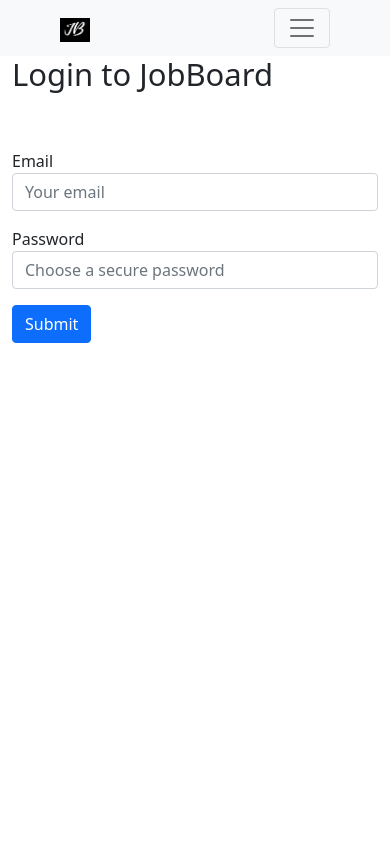
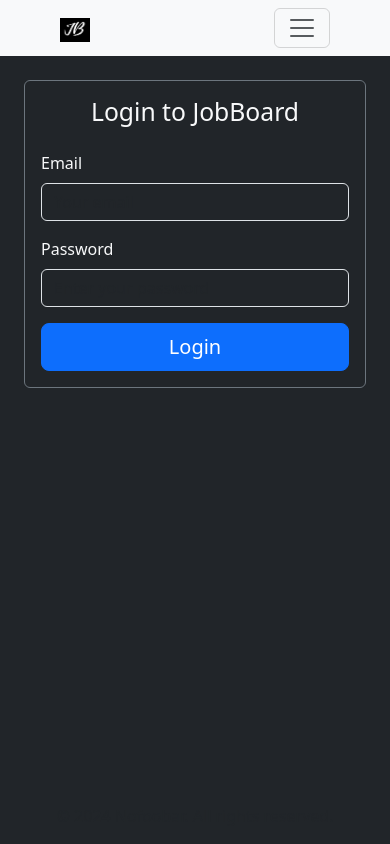
Before and after one commit to FrankCasanova/jobboard-api-2023, a FastAPI app: page /login/ in a window 390 px wide. Run offline with FastAPI, Linux system fonts and the light colour scheme; some libraries are stand-ins or nearby versions.

Commit message:
base.html, cards.html, login.html updated

```diff
--- a/backend/main.py
+++ b/backend/main.py
@@ -27,7 +27,7 @@ def create_tables() -> None:
     Base.metadata.create_all(bind=engine)
 
 
-def start_application() -> FastAPI():
+def start_application() -> FastAPI:
     app = FastAPI(title=settings.PROJECT_NAME, version=settings.PROJECT_VERSION)
     include_router(app)
     configure_static(app)
--- a/backend/templates/auth/login.html
+++ b/backend/templates/auth/login.html
@@ -1,41 +1,71 @@
 {% extends "shared/base.html" %}
 
 {% block title %}
-  <title>Login</title>
+  <title>Login - JobBoard</title>
 {% endblock %}
 
 {% block content %}
 <div class="container">
-    <div class="row">
-      <h5 class="display-5">Login to JobBoard</h5>
-      <div class="text-danger font-weight-bold">
+  <div class="row justify-content-center">
+    <div class="col-md-6">
+      <div class="card bg-dark text-light border-secondary slide-in">
+        <div class="card-body">
+          <h2 class="card-title text-center mb-4">Login to JobBoard</h2>
+
+          {% if errors %}
+          <div class="alert alert-danger fade-in" role="alert">
+            <ul class="mb-0">
               {% for error in errors %}
-            <li>{{error}}</li>
+                <li>{{ error }}</li>
               {% endfor %}
-      </div>
-
-      <div class="text-success font-weight-bold">
-        {% if msg %}
-        <div class="badge bg-success text-wrap font-weight-bold" style="font-size: large;">
-          {{msg}}
+            </ul>
           </div>
           {% endif %}
+
+          {% if msg %}
+          <div class="alert alert-success fade-in" role="alert">
+            {{ msg }}
           </div>
-    </div>
+          {% endif %}
 
-
-    <div class="row my-5">
-      <form method="POST">
+          <form method="POST" class="needs-validation" novalidate>
             <div class="mb-3">
-          <label>Email</label>
-          <input type="text" required placeholder="Your email" name="email" value="{{email}}" class="form-control">
+              <label for="email" class="form-label">Email</label>
+              <input type="email" class="form-control bg-dark text-light" id="email" name="email" value="{{ email }}" required placeholder="Your email">
+              <div class="invalid-feedback">Please enter a valid email address.</div>
             </div>
             <div class="mb-3">
-          <label>Password</label>
-          <input type="password" required placeholder="Choose a secure password" value="{{password}}" name="password" class="form-control">
+              <label for="password" class="form-label">Password</label>
+              <input type="password" class="form-control bg-dark text-light" id="password" name="password" value="{{ password }}" required placeholder="Enter your password">
+              <div class="invalid-feedback">Please enter your password.</div>
             </div>
-        <button type="submit" class="btn btn-primary">Submit</button>
+            <div class="d-grid">
+              <button type="submit" class="btn btn-primary btn-lg">Login</button>
+            </div>
           </form>
         </div>
       </div>
+    </div>
+  </div>
+</div>
 {% endblock %}
+
+{% block scripts %}
+<script>
+  // Form validation
+  (function () {
+    'use strict'
+    var forms = document.querySelectorAll('.needs-validation')
+    Array.prototype.slice.call(forms)
+      .forEach(function (form) {
+        form.addEventListener('submit', function (event) {
+          if (!form.checkValidity()) {
+            event.preventDefault()
+            event.stopPropagation()
+          }
+          form.classList.add('was-validated')
+        }, false)
+      })
+  })()
+</script>
+{% endblock %}
--- a/backend/templates/shared/base.html
+++ b/backend/templates/shared/base.html
@@ -1,27 +1,53 @@
 <!DOCTYPE html>
-<html lang="en-us">
+<html lang="en-us" class="h-100">
 <head>
     <meta charset="utf-8">
     <meta name="viewport" content="width=device-width, initial-scale=1.0">
     <meta name="nofoobar.com" content="Nofoobar">
-    <link href="https://cdn.jsdelivr.net/npm/bootstrap@5.0.0-beta2/dist/css/bootstrap.min.css" rel="stylesheet" integrity="sha384-BmbxuPwQa2lc/FVzBcNJ7UAyJxM6wuqIj61tLrc4wSX0szH/Ev+nYRRuWlolflfl" crossorigin="anonymous">
+    <link href="https://cdn.jsdelivr.net/npm/bootstrap@5.3.0/dist/css/bootstrap.min.css" rel="stylesheet">
     <link rel="stylesheet" href="//code.jquery.com/ui/1.12.1/themes/base/jquery-ui.css">
-    {% block title %}
-    {% endblock %}
+    <style>
+        body {
+            transition: background-color 0.3s ease, color 0.3s ease;
+        }
+        .fade-in {
+            animation: fadeIn 0.5s ease-in;
+        }
+        @keyframes fadeIn {
+            0% { opacity: 0; }
+            100% { opacity: 1; }
+        }
+        .slide-in {
+            animation: slideIn 0.5s ease-out;
+        }
+        @keyframes slideIn {
+            0% { transform: translateY(-20px); opacity: 0; }
+            100% { transform: translateY(0); opacity: 1; }
+        }
+    </style>
+    {% block title %}{% endblock %}
 </head>
+<body class="d-flex flex-column h-100 bg-dark text-light">
+    <div class="fade-in">
+        {% include "components/navbar.html" %}
+    </div>
 
-<body>
-    {% include "components/navbar.html" %}
-    {% block content %}
-    {% endblock %}
+    <main class="flex-shrink-0">
+        <div class="container mt-4 slide-in">
+            {% block content %}{% endblock %}
+        </div>
+    </main>
 
-    <script src="https://cdn.jsdelivr.net/npm/bootstrap@5.0.0-beta2/dist/js/bootstrap.bundle.min.js" integrity="sha384-b5kHyXgcpbZJO/tY9Ul7kGkf1S0CWuKcCD38l8YkeH8z8QjE0GmW1gYU5S9FOnJ0" crossorigin="anonymous"></script>
-    <script src="https://code.jquery.com/jquery-3.6.0.min.js" integrity="sha256-/xUj+3OJU5yExlq6GSYGSHk7tPXikynS7ogEvDej/m4=" crossorigin="anonymous"></script>
+    <footer class="footer mt-auto py-3 bg-dark">
+        <div class="container text-center">
+            <span class="text-muted">© 2024 Nofoobar. All rights reserved.</span>
+        </div>
+    </footer>
+
+    <script src="https://cdn.jsdelivr.net/npm/bootstrap@5.3.0/dist/js/bootstrap.bundle.min.js"></script>
+    <script src="https://code.jquery.com/jquery-3.6.0.min.js"></script>
     <script src="https://code.jquery.com/ui/1.12.1/jquery-ui.js"></script>
     <script src="{{ url_for('static', path='js/autocomplete.js') }}"></script>
-    {% block scripts %}
-    {% endblock %}
-
-
+    {% block scripts %}{% endblock %}
 </body>
 </html>
```
Also changed, not shown: backend/templates/components/cards.html (+16 -6 lines), sql_app.db. Lines whose indentation alone changed are shown as unchanged.
